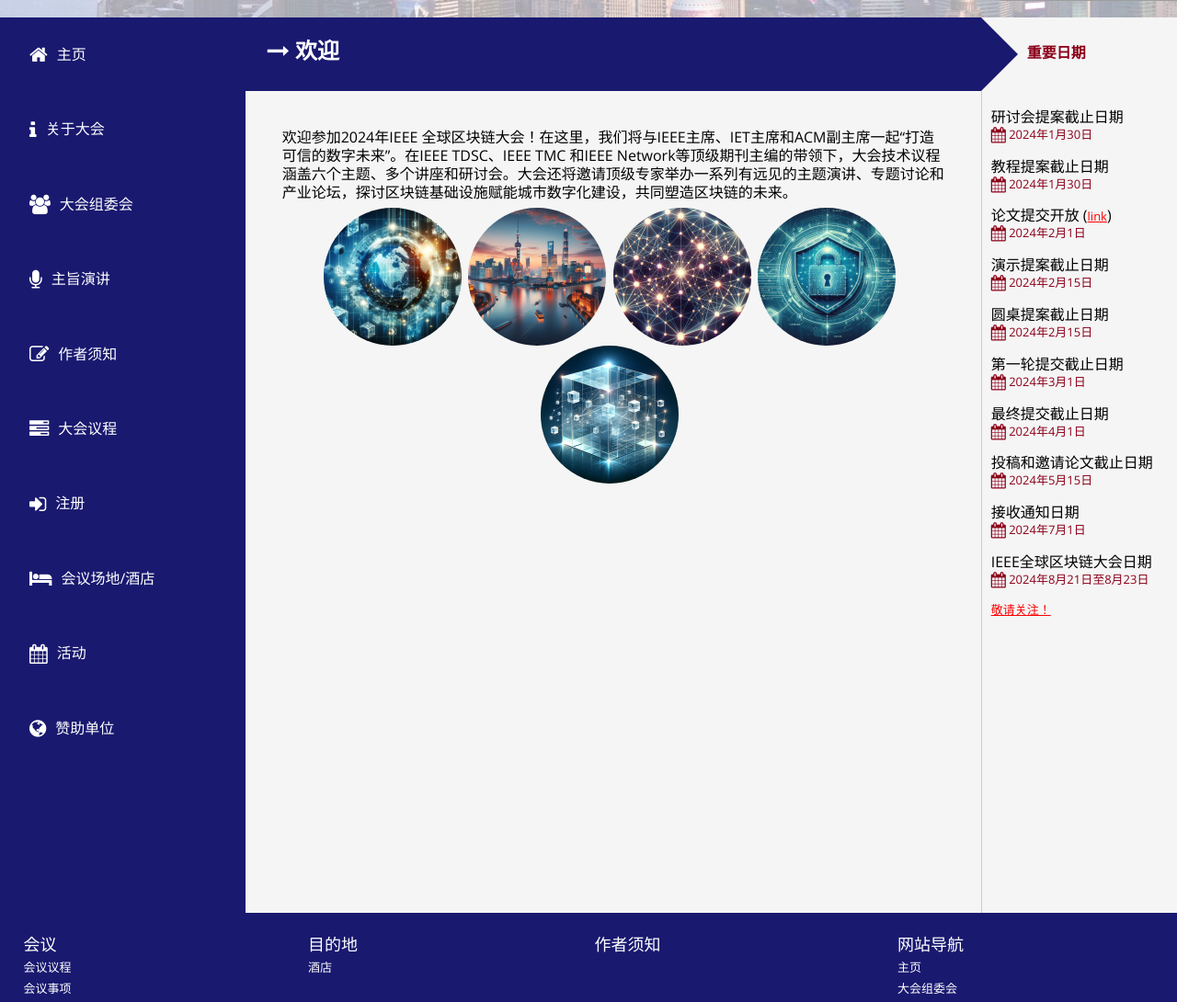
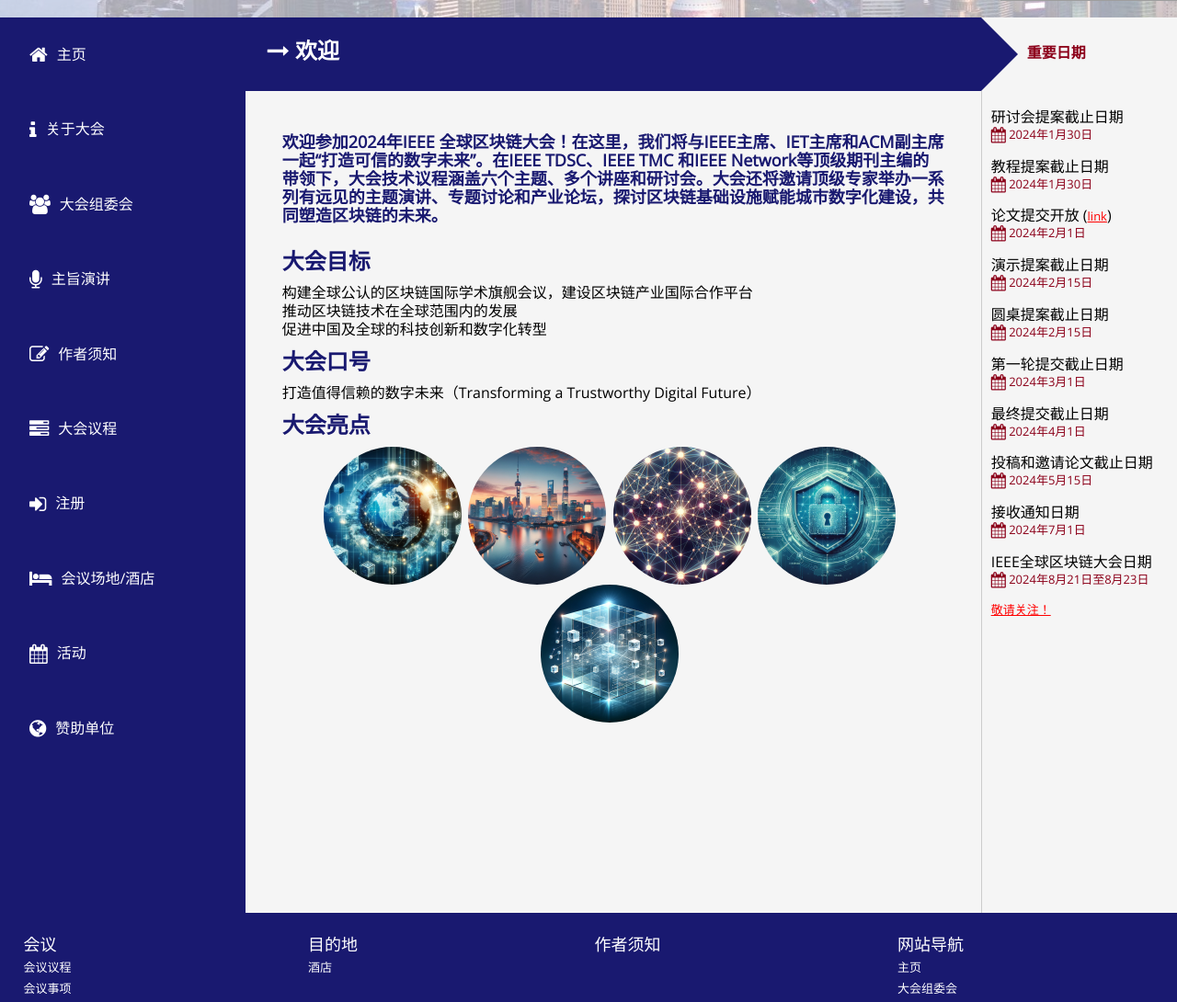
Before and after one commit to Tongji-Blockchain/GBC-web-chinese, a PHP site: page / in a window 1280 px wide. Shown: the part 301-1391 px from the top of the page at 92% size. Run offline with PHP 8.4, Linux system fonts and the light colour scheme; some libraries are stand-ins or nearby versions; grey boxes are pictures that could not be loaded.

Commit message:
更新首页

```diff
--- a/index.php
+++ b/index.php
@@ -47,7 +47,29 @@ require 'header-left-bar.php'; //THIS MUST BE INCLUDED FOR EACH PAGE
 
 <!-- 	<div style="font-size:30px;color:red;padding:20px; line-height: 30px;"> Paper Submission Deadline Extended to March 10!</div> -->
 
-欢迎参加2024年IEEE 全球区块链大会！在这里，我们将与IEEE主席、IET主席和ACM副主席一起“打造可信的数字未来”。在IEEE TDSC、IEEE TMC 和IEEE Network等顶级期刊主编的带领下，大会技术议程涵盖六个主题、多个讲座和研讨会。大会还将邀请顶级专家举办一系列有远见的主题演讲、专题讨论和产业论坛，探讨区块链基础设施赋能城市数字化建设，共同塑造区块链的未来。
+<h2>欢迎参加2024年IEEE 全球区块链大会！在这里，我们将与IEEE主席、IET主席和ACM副主席一起“打造可信的数字未来”。在IEEE TDSC、IEEE TMC 和IEEE Network等顶级期刊主编的带领下，大会技术议程涵盖六个主题、多个讲座和研讨会。大会还将邀请顶级专家举办一系列有远见的主题演讲、专题讨论和产业论坛，探讨区块链基础设施赋能城市数字化建设，共同塑造区块链的未来。</h2>
+<br/>
+<h1>大会目标</h1>
+<p><ul>
+<li>构建全球公认的区块链国际学术旗舰会议，建设区块链产业国际合作平台</li>
+<li>推动区块链技术在全球范围内的发展</li>
+<li>促进中国及全球的科技创新和数字化转型</li>
+</ul></p>
+<h1>大会口号</h1>
+<p>打造值得信赖的数字未来（Transforming a Trustworthy Digital Future）</p>
+<h1>大会亮点</h1>
+<p></p>
+<h3></h3>
+<p></p>
+<h3></h3>
+<p></p>
+<h3></h3>
+<p></p>
+<h3></h3>
+<p></p>
+<h3></h3>
+<p></p>
+
 </div>
 
 
```
